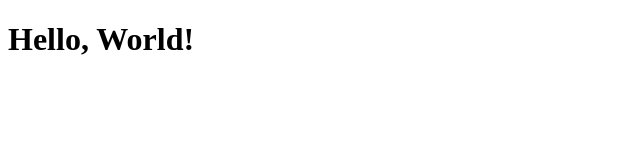
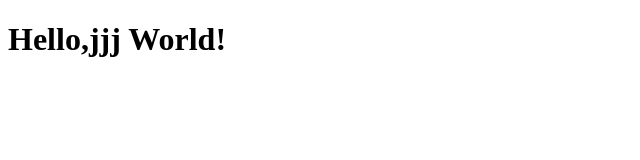
Before and after one commit to Angiestrella/ProyectoFrondEnd, a plain HTML site: page HTML/index.html in a window 1280 px wide. Shown: the whole page, without its empty margins (0-640 px from the left). Drawn offline with Linux system fonts and the light colour scheme.

Commit message:
le hice un ejemplo

```diff
--- a/HTML/index.html
+++ b/HTML/index.html
@@ -6,6 +6,8 @@
     <title>Document</title>
 </head>
 <body>
-    <h1>Hello, World!</h1>
+    <h1>Hello,jjj World!</h1>
 </body>
+
+
 </html>
```
